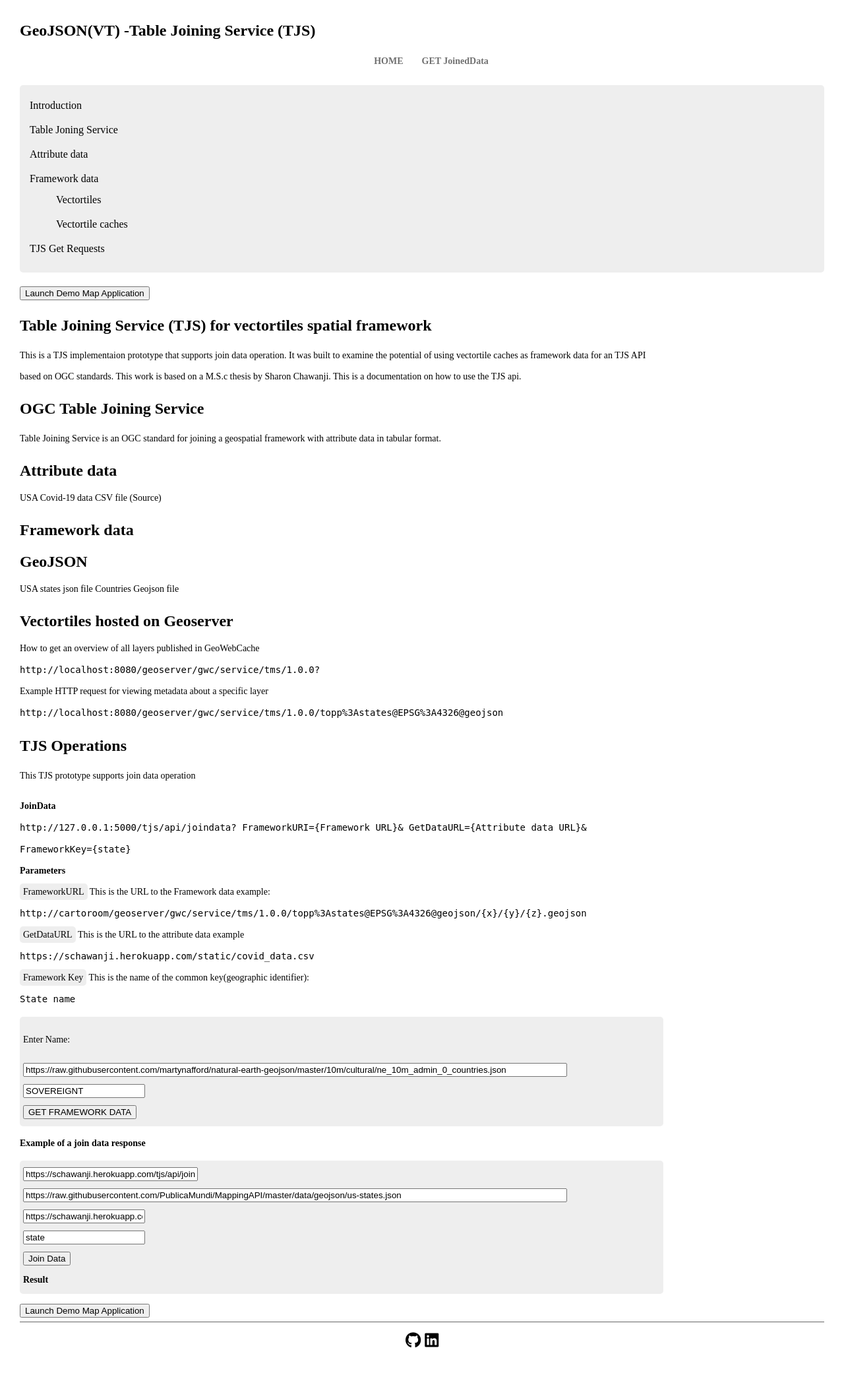
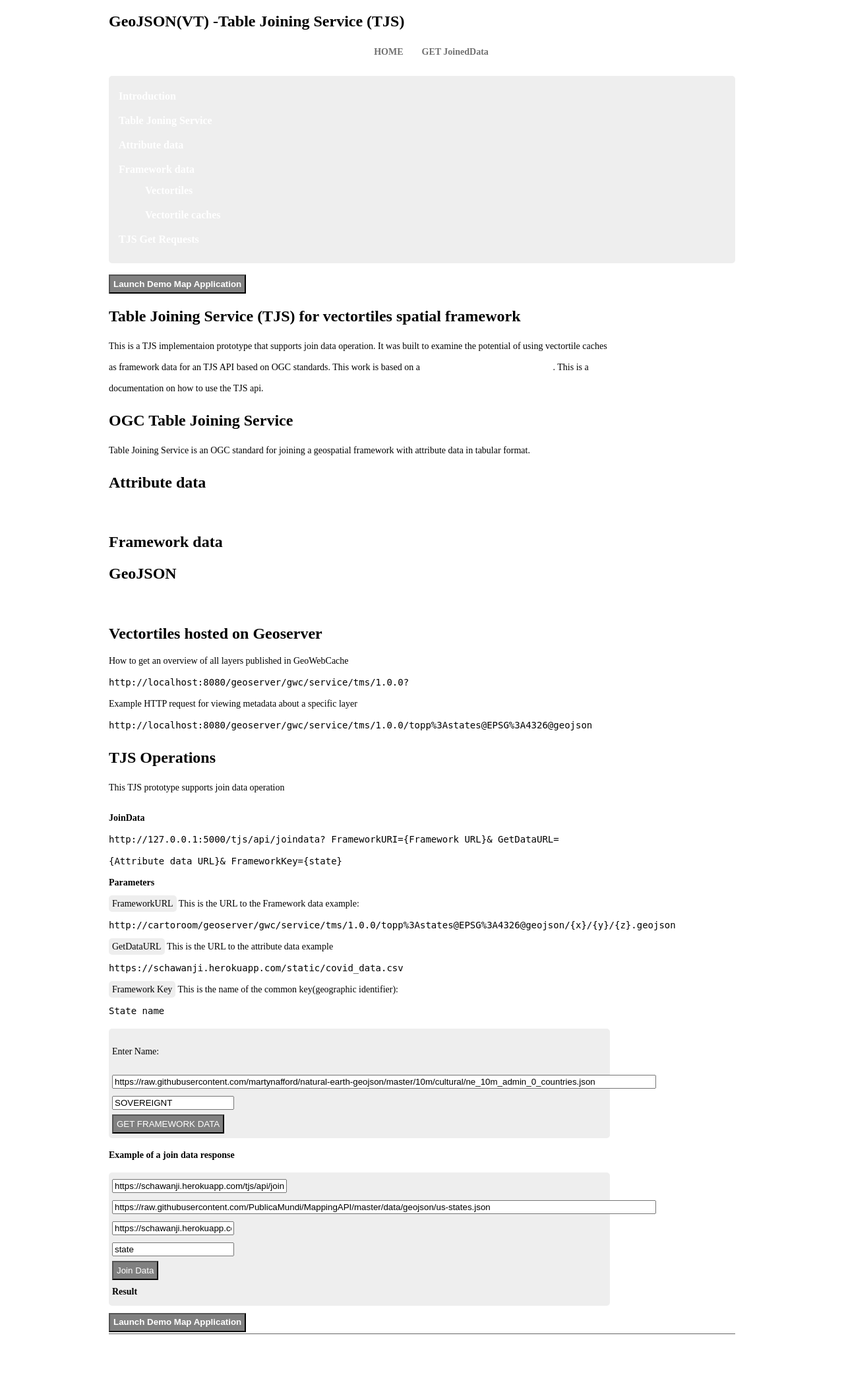
Before and after one commit to schawanji/TJS-Server, a Flask app: page / in a window 1280 px wide. Shown: the whole page at 66% size. After the commit the page ends 2022 px from the top, so only its background shows below. Run offline with Flask 2, Linux system fonts and the light colour scheme; some libraries are stand-ins or nearby versions.

Commit message:
Update style.css

```diff
--- a/static/css/style.css
+++ b/static/css/style.css
@@ -1,14 +1,18 @@
 body {
   line-height: 32px;
-  margin: 30px;
+  margin: 0 auto;
   font-size: 14px;
+  width: 95%;
+  max-width: 950px
 }
 
-a {
-  text-decoration: none;
-  color: black;
+a {text-decoration: none;
+  color: white;
+  font-weight: 700;
+  padding: 0.25em 0;
 }
 a:hover {
+  background: black;
   color: white;
 }
 h1 {
@@ -90,3 +94,7 @@ nav a:hover,
 nav a:focus {
   color: #1792d2;
 }
+
+.btn{background:gray;
+color:white;
+padding:5px 5px}
```
